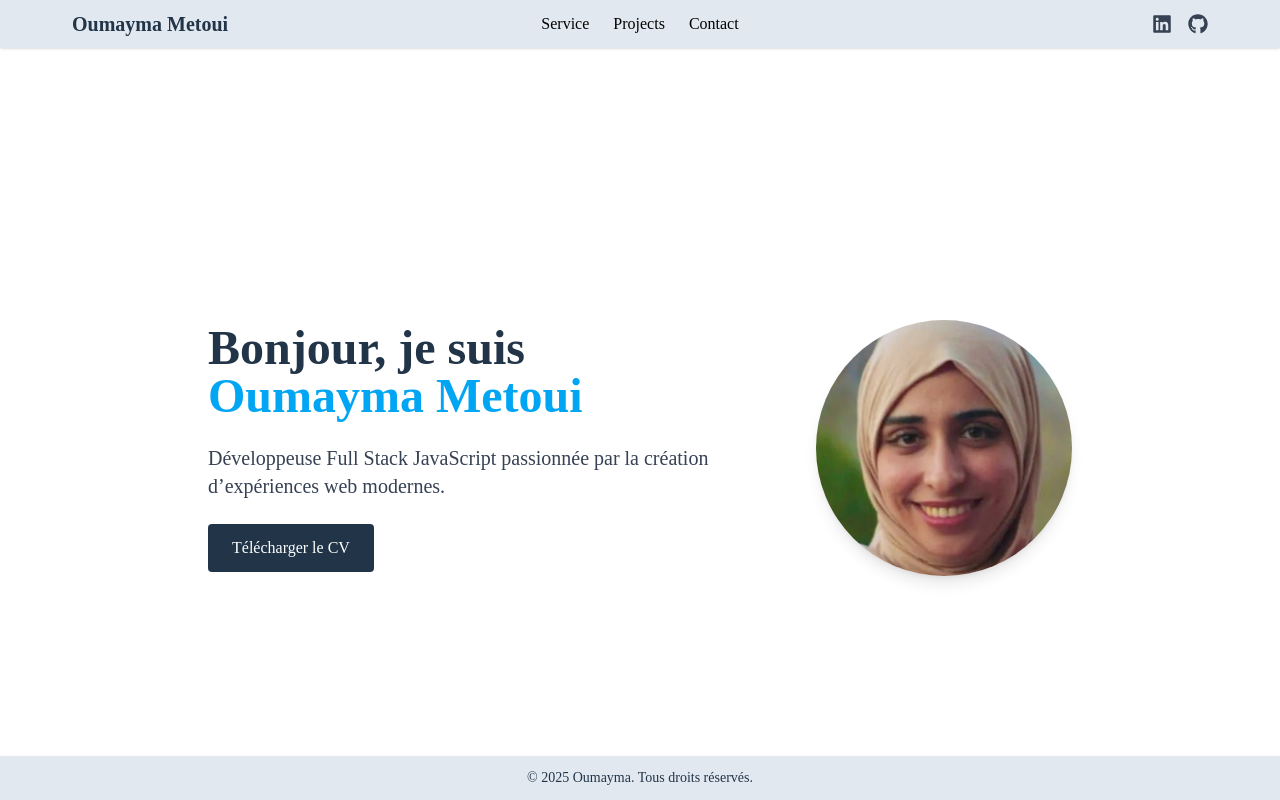
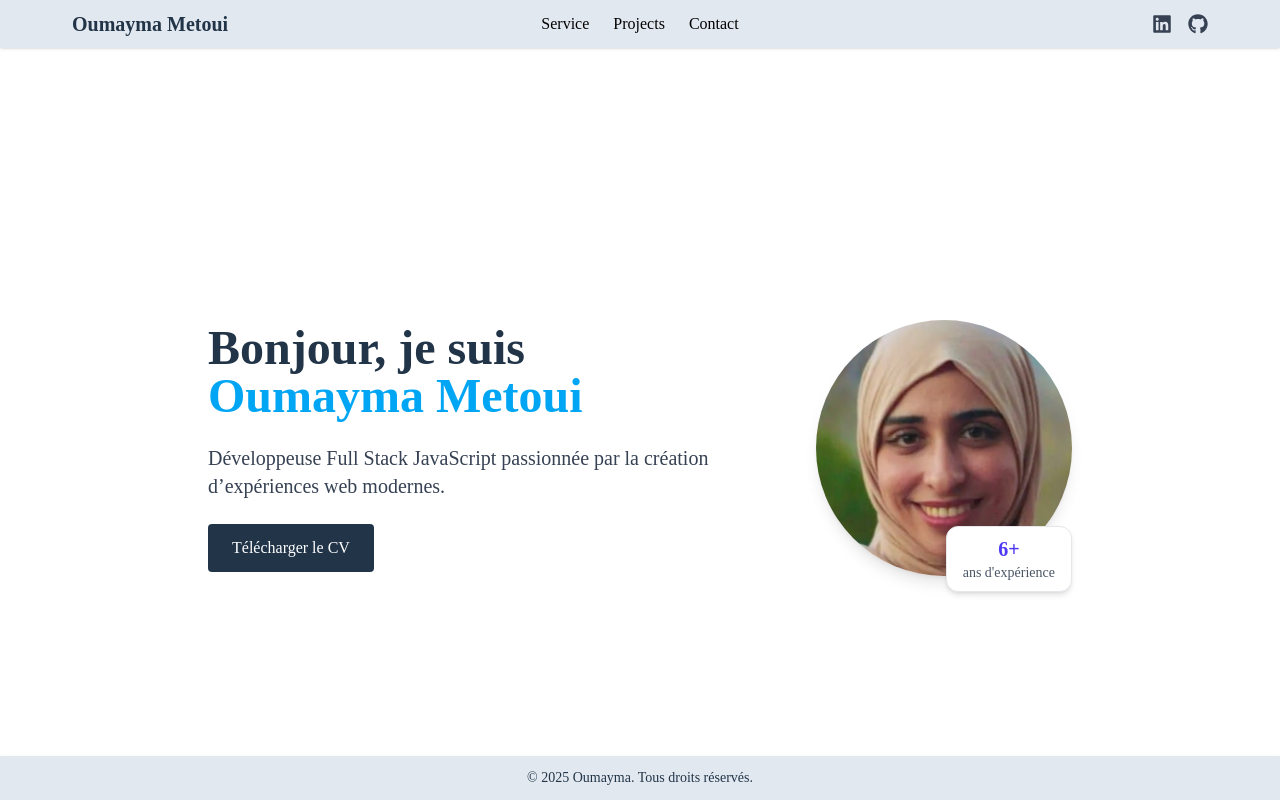
Before and after one commit to oumayma26/oumayma-metoui-portefolio, a React (Vite) app: page / in a window 1280 px wide. Shown: the top 800 px of the page. Built offline with nearby package versions, Linux system fonts and the light colour scheme.

Commit message:
new badge

```diff
--- a/src/pages/Home.jsx
+++ b/src/pages/Home.jsx
@@ -1,8 +1,7 @@
 import React from 'react'
 import img from "../assets/profile/img.jpg"
-import { Typewriter } from 'react-simple-typewriter';
-import Button from '../components/Button';
 import cv from '../assets/pdf/CV_Oumayma_Metoui_Developpeur_FullStack.pdf'
+
 export default function Home() {
   return (
     <section
@@ -30,15 +29,37 @@ export default function Home() {
         </a>
       </div>
 
-  {/* Image */}
-  <div className="w-48 h-48 md:w-64 md:h-64 rounded-full overflow-hidden shadow-lg">
+     {/* Image + Badge expérience */}
+<div className="flex flex-col items-center">
+  {/* Container photo + badge (desktop & tablette) */}
+  <div className="relative w-48 md:w-64">
+    {/* Photo de profil */}
+    <div className="w-48 h-48 md:w-64 md:h-64 rounded-full overflow-hidden shadow-lg mx-auto">
       <img
         src={img}
         alt="Oumayma Metoui portrait"
         className="w-full h-full object-cover"
       />
     </div>
+
+    {/* Badge version desktop & tablette */}
+    <div className="hidden md:block absolute -bottom-4 right-0 bg-white dark:bg-gray-800 border border-gray-200 dark:border-gray-700 px-4 py-2 rounded-xl shadow-md text-center transition-transform duration-300 hover:scale-105">
+      <div className="text-xl font-bold text-indigo-600">6+</div>
+      <div className="text-sm text-gray-600 dark:text-gray-300">
+        ans d'expérience
+      </div>
+    </div>
+  </div>
+
+  {/* Badge version mobile (hors de l’image) */}
+  <div className="mt-4 md:hidden bg-white dark:bg-gray-800 border border-gray-200 dark:border-gray-700 px-4 py-2 rounded-xl shadow-md text-center transition-transform duration-300 hover:scale-105">
+    <div className="text-base font-bold text-indigo-600">6+</div>
+    <div className="text-xs text-gray-600 dark:text-gray-300">
+      ans d'expérience
+    </div>
+  </div>
+</div>
+
     </section>
-
   )
 }
```
Lines whose indentation alone changed are shown as unchanged.
